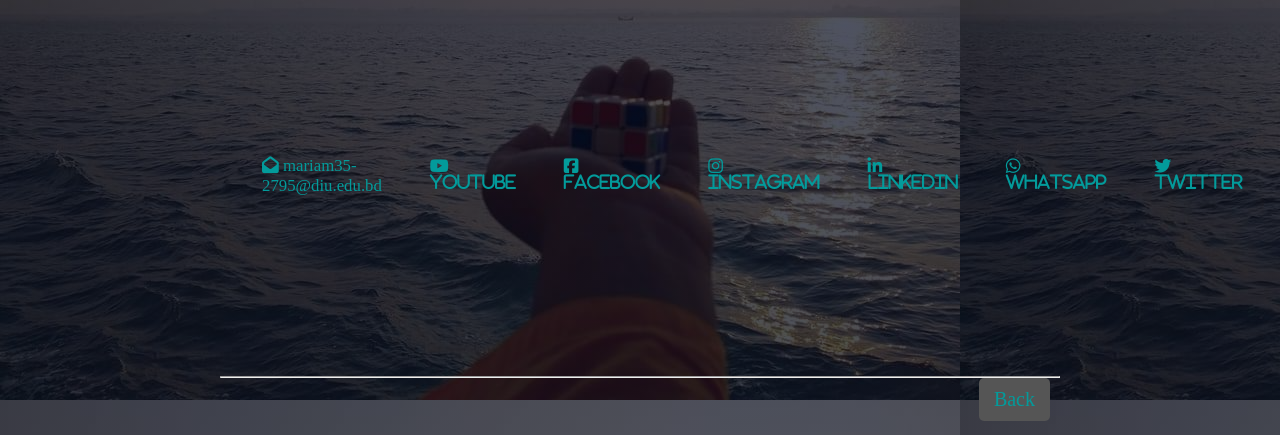
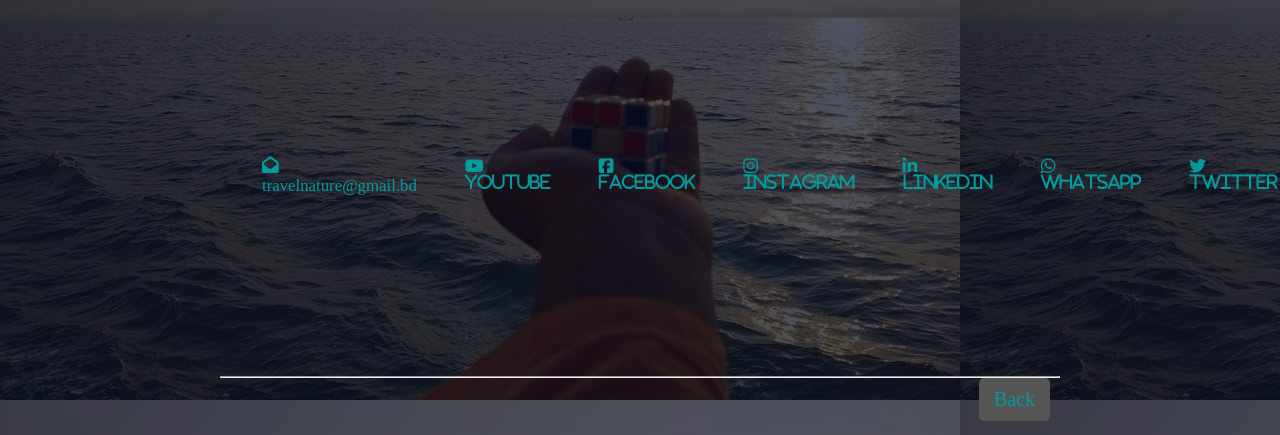
Before and after one commit to shariar-hossain/Travel-Nature, a PHP site: page /view/contact.php in a window 1280 px wide. Shown: the part 320-755 px from the top of the page. Run offline with PHP 8.4, Linux system fonts and the light colour scheme; some libraries are stand-ins or nearby versions; some web fonts are replaced.

Commit message:
first commit

```diff
--- a/control/signup-check.php
+++ b/control/signup-check.php
@@ -19,7 +19,7 @@ if (isset($_POST['uname']) && isset($_POST['password'])
 	$name = validate($_POST['name']);
 	$number = Validate($_POST['unumber']);
 
-	//uname=dipto123&name=dipto
+
 
 
 	if (empty($uname)) {
--- a/view/admin.php
+++ b/view/admin.php
@@ -1,4 +1,3 @@
-
 <?php
 session_start();
 include "../control/db_conn.php";
@@ -15,6 +14,7 @@ include "../control/db_conn.php";
     <meta charset="UTF-8">
     <meta http-equiv="X-UA-Compatible" content="IE=edge">
     <meta name="viewport" content="width=device-width, initial-scale=1.0">
+
        <!-- ---------------------- link boostrap ------------------------------ -->
  <link href="https://cdn.jsdelivr.net/npm/bootstrap@5.1.0/dist/css/bootstrap.min.css" rel="stylesheet" integrity="sha384-KyZXEAg3QhqLMpG8r+8fhAXLRk2vvoC2f3B09zVXn8CA5QIVfZOJ3BCsw2P0p/We" crossorigin="anonymous">
 
--- a/view/contact.php
+++ b/view/contact.php
@@ -1,17 +1,17 @@
 <!DOCTYPE html>
 <html>
 <head>
-	<meta charset="utf-8">
-	<title>Contacts</title>
+  <meta charset="utf-8">
+  <title>Contacts</title>
 
-	<link rel="stylesheet" type="text/css" href="../css/style(contacts).css">
+  <link rel="stylesheet" type="text/css" href="../css/style(contacts).css">
 
-	<script src="https://kit.fontawesome.com/47239ddc85.js" crossorigin="anonymous"></script>
+  <script src="https://kit.fontawesome.com/47239ddc85.js" crossorigin="anonymous"></script>
 
 </head>
 <body>
 
-	<div id="contact" class="contact">
+  <div id="contact" class="contact">
         <h2>Get In Touch</h2>
         <p>
           <br><br>“The world is a book and those who do not travel read only one page.” ~ Saint Augustine<br>
@@ -25,8 +25,8 @@
         </p>
         <div class="container">
           <p>
-            <a href="mailto: mariam35-2795@diu.edu.bd"
-              ><i class="fas fa-envelope-open"></i> mariam35-2795@diu.edu.bd</a
+            <a href="mailto: tofayel35-2782@diu.edu.bd"
+              ><i class="fas fa-envelope-open"></i> travelnature@gmail.bd</a
             >
           </p>
           <p>
--- a/view/user_booked_packages.php
+++ b/view/user_booked_packages.php
@@ -8,6 +8,7 @@ include "../control/db_conn.php";
     <meta charset="UTF-8">
     <meta http-equiv="X-UA-Compatible" content="IE=edge">
     <meta name="viewport" content="width=device-width, initial-scale=1.0">
+
     <!-- ---------------------- link boostrap ------------------------------ -->
  <link href="https://cdn.jsdelivr.net/npm/bootstrap@5.1.0/dist/css/bootstrap.min.css" rel="stylesheet" integrity="sha384-KyZXEAg3QhqLMpG8r+8fhAXLRk2vvoC2f3B09zVXn8CA5QIVfZOJ3BCsw2P0p/We" crossorigin="anonymous">
 
```
Also changed, not shown: README.md (added), images/bg(1).jpg (added), images/bn1(1).jpg (added), images/bn2(1).jpg (added), images/bn4(1).jpg (added), images/h2(1).jpg (added), images/h3(1).jpg (added).
